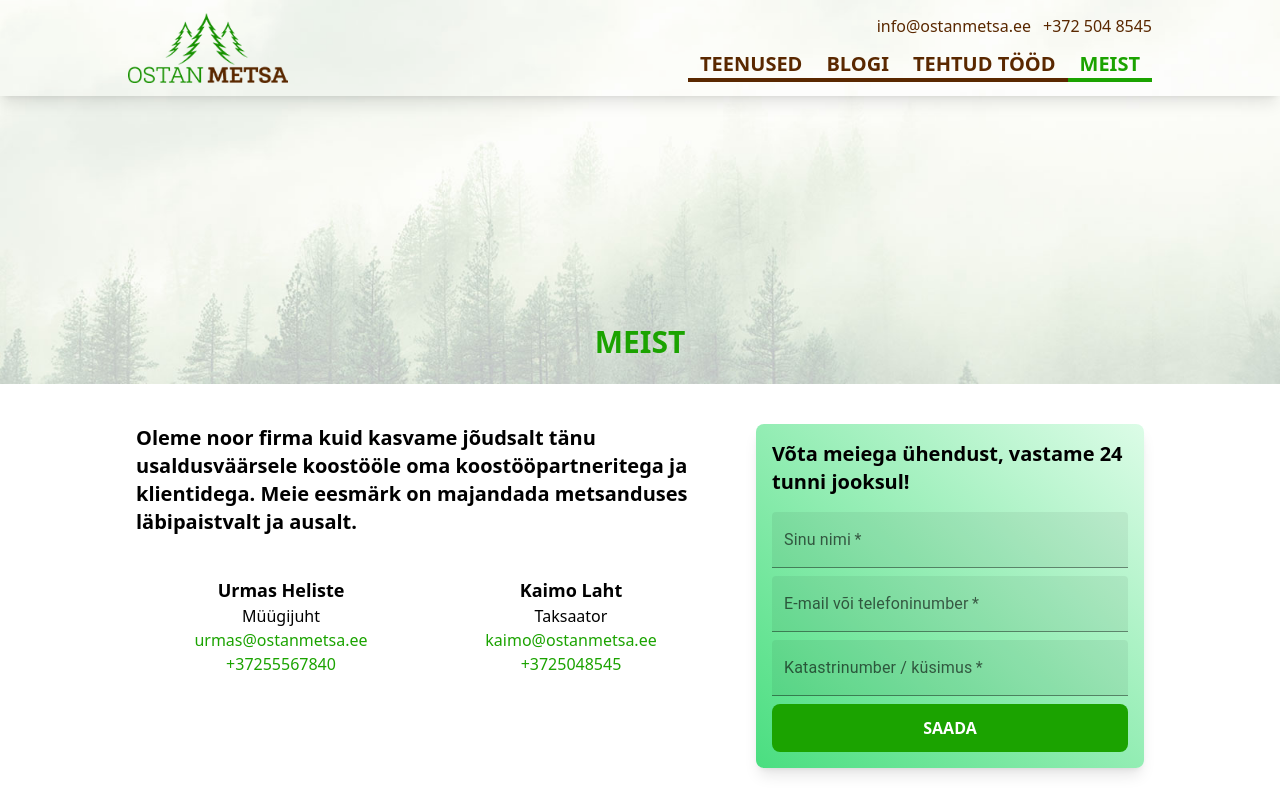
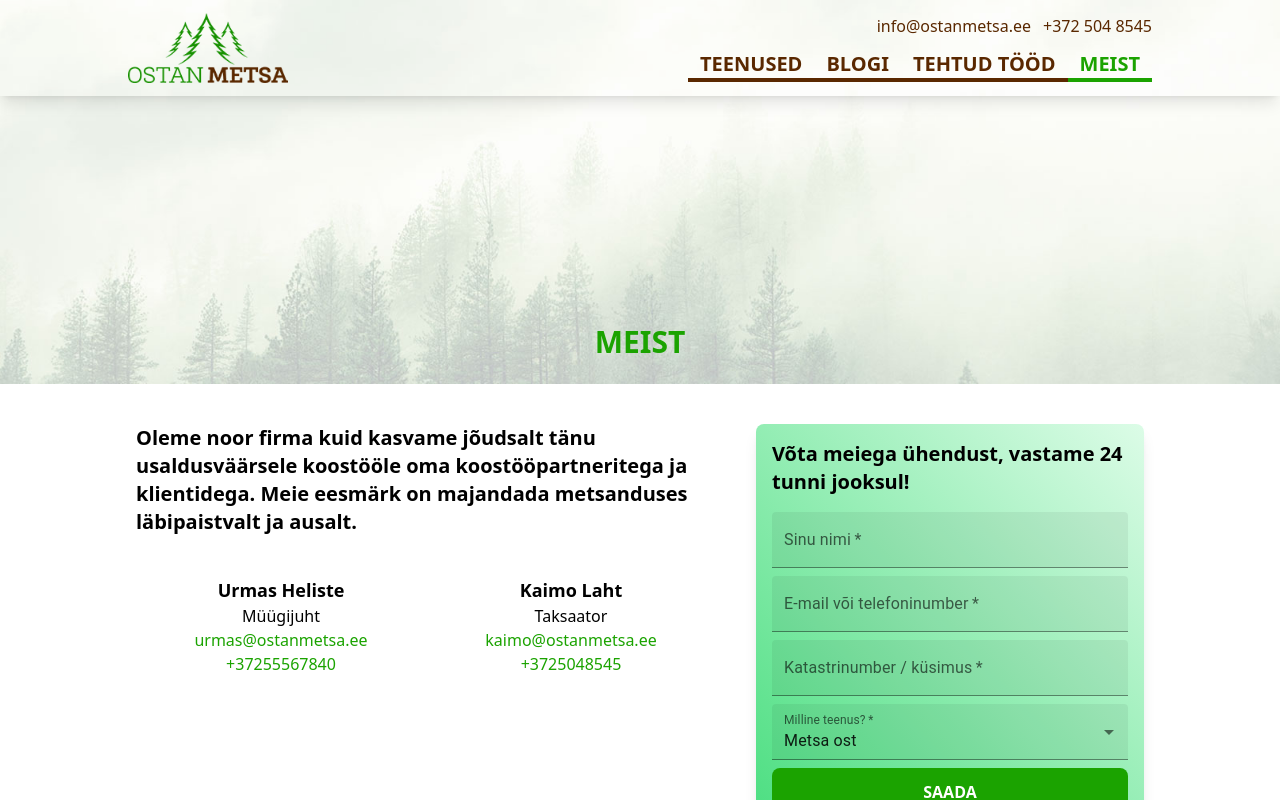
Before and after one commit to karelnagel/ostanmetsa, a Next.js app: page /meist in a window 1280 px wide. Shown: the top 800 px of the page. Built offline with nearby package versions, Linux system fonts and the light colour scheme.

Commit message:
"Kinnistu müük", "Raieõiguse võõrandamine"

```diff
--- a/components/ContactForm.tsx
+++ b/components/ContactForm.tsx
@@ -3,11 +3,13 @@ import { useState } from "react";
 
 import emailjs from "@emailjs/browser";
 
-export function ContactForm({ teenused }: { teenused?: string[] }) {
+const TEENUSED = ["Metsa ost", "Kinnistu müük", "Raieõiguse võõrandamine", "Puidu müük", "Veoteenused", "Kompleksteenus", "Metsa majandamine"];
+
+export function ContactForm() {
   const [name, setName] = useState("");
   const [email, setEmail] = useState("");
   const [question, setQuestion] = useState("");
-  const [teenus, setTeenus] = useState(teenused ? teenused[0] : "");
+  const [teenus, setTeenus] = useState(TEENUSED[0]);
   const [status, setStatus] = useState<"sending" | "sent" | "start">("start");
 
   const submit = async (e: any) => {
@@ -37,15 +39,13 @@ export function ContactForm({ teenused }: { teenused?: string[] }) {
           <TextField label="Sinu nimi" variant="filled" required value={name} onChange={(e) => setName(e.target.value)} />
           <TextField label="E-mail või telefoninumber" variant="filled" required value={email} onChange={(e) => setEmail(e.target.value)} />
           <TextField label="Katastrinumber / küsimus" variant="filled" required value={question} onChange={(e) => setQuestion(e.target.value)} />
-          {teenused && (
           <TextField label="Milline teenus?" select required variant="filled" onChange={(e) => setTeenus(e.target.value)} value={teenus}>
-              {teenused.map((teenus, i) => (
+            {TEENUSED.map((teenus, i) => (
               <MenuItem key={i} value={teenus}>
                 {teenus}
               </MenuItem>
             ))}
           </TextField>
-          )}
           <button type="submit" className="btn">
             {status === "sending" ? "Saadan..." : "Saada"}
           </button>
--- a/pages/index.tsx
+++ b/pages/index.tsx
@@ -15,7 +15,7 @@ export default function Home({ posts, teenused }: { posts: MDXData[]; teenused:
               <h1 className=" text-3xl md:text-5xl font-bold ">Ostame Lõuna-Eestis kuusepalki</h1>
               <h3 className=" text-lg md:text-2xl">Teeme vastavalt sortimendi pikkusele ja läbimoodule personaalse tihumeetri hinna</h3>
             </div>
-            <ContactForm teenused={teenused.map((t) => t.title) as string[]} />
+            <ContactForm />
           </div>
         </div>
       </section>
```
Lines whose indentation alone changed are shown as unchanged.
